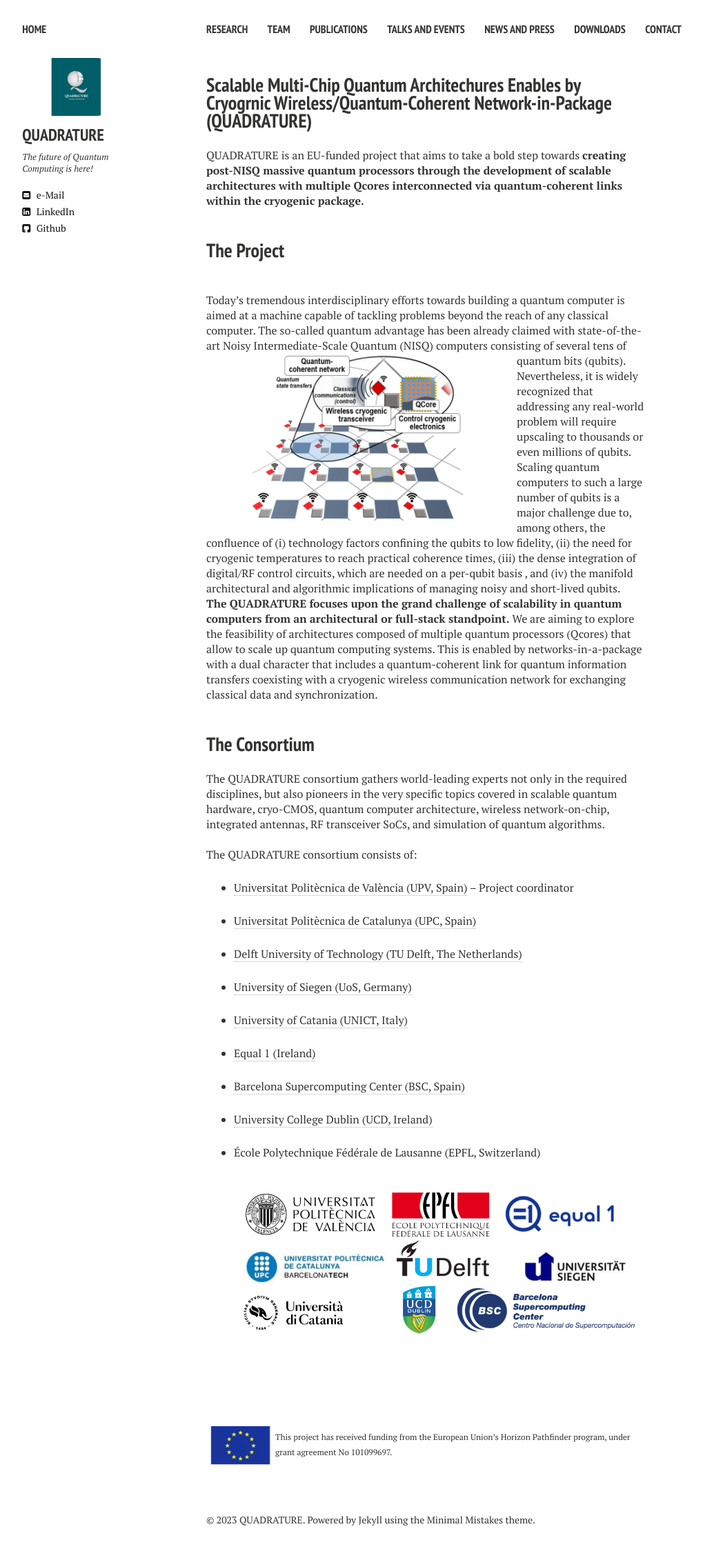
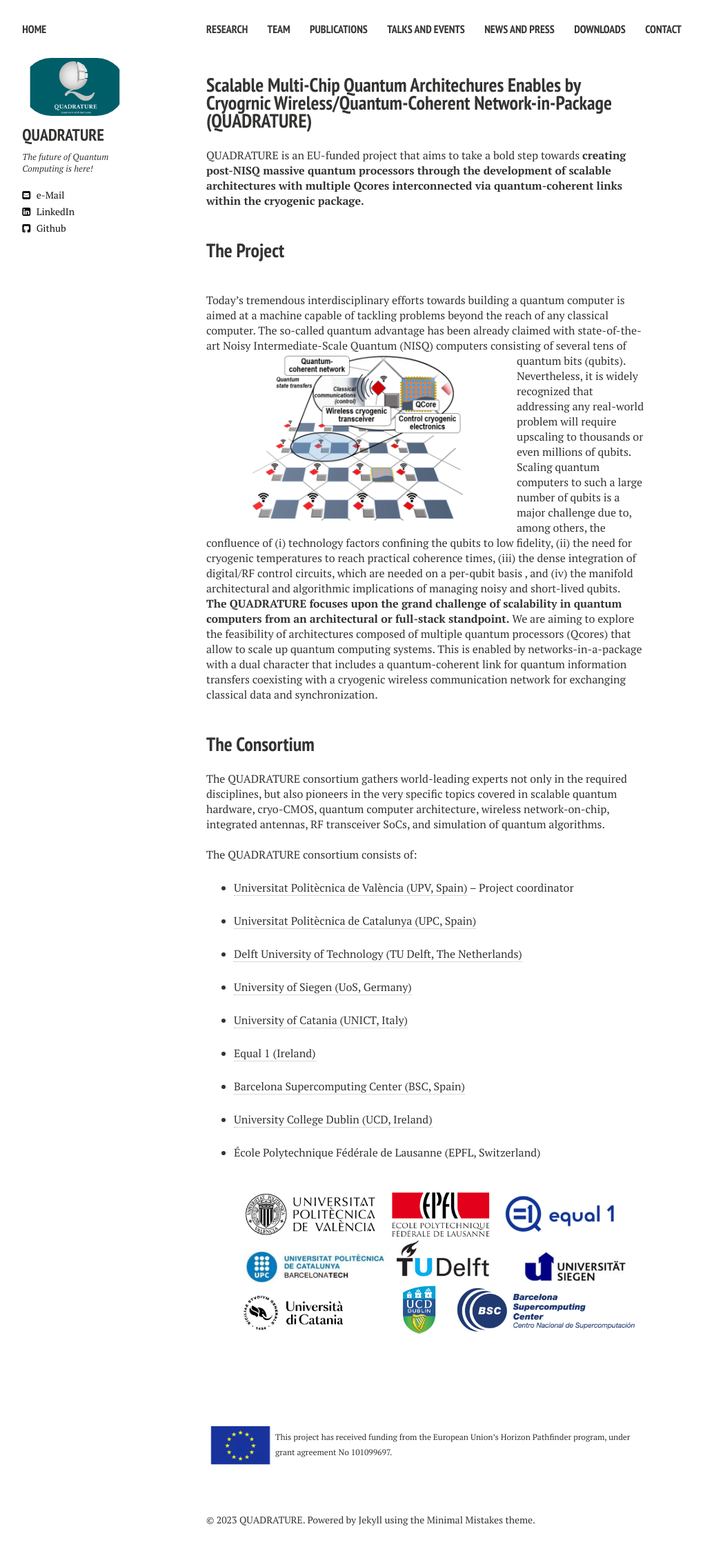
Before and after one commit to biddu/biddu.github.io, a Jekyll site: the page built from index.md, in a window 1280 px wide. Shown: the whole page at 69% size, without its empty margins (21-1040 px from the left). Built offline with Jekyll 4.4.1, drawn with Linux system fonts in a browser that asks for light colours; nearby versions of some CDN libraries; comment, search, counter and statistics services are not loaded.

Commit message:
Update _config.yml

```diff
--- a/_config.yml
+++ b/_config.yml
@@ -15,7 +15,7 @@ url:              https://biddu.github.io/
 # Owner/author information
 owner:
   name:           QUADRATURE
-  avatar:         LogoV11.png
+  avatar:         LogoV12.png
   #logo:           Logo.png
   bio:            The future of Quantum Computing is here!
   email:          info_quadrature@upv.es
```
